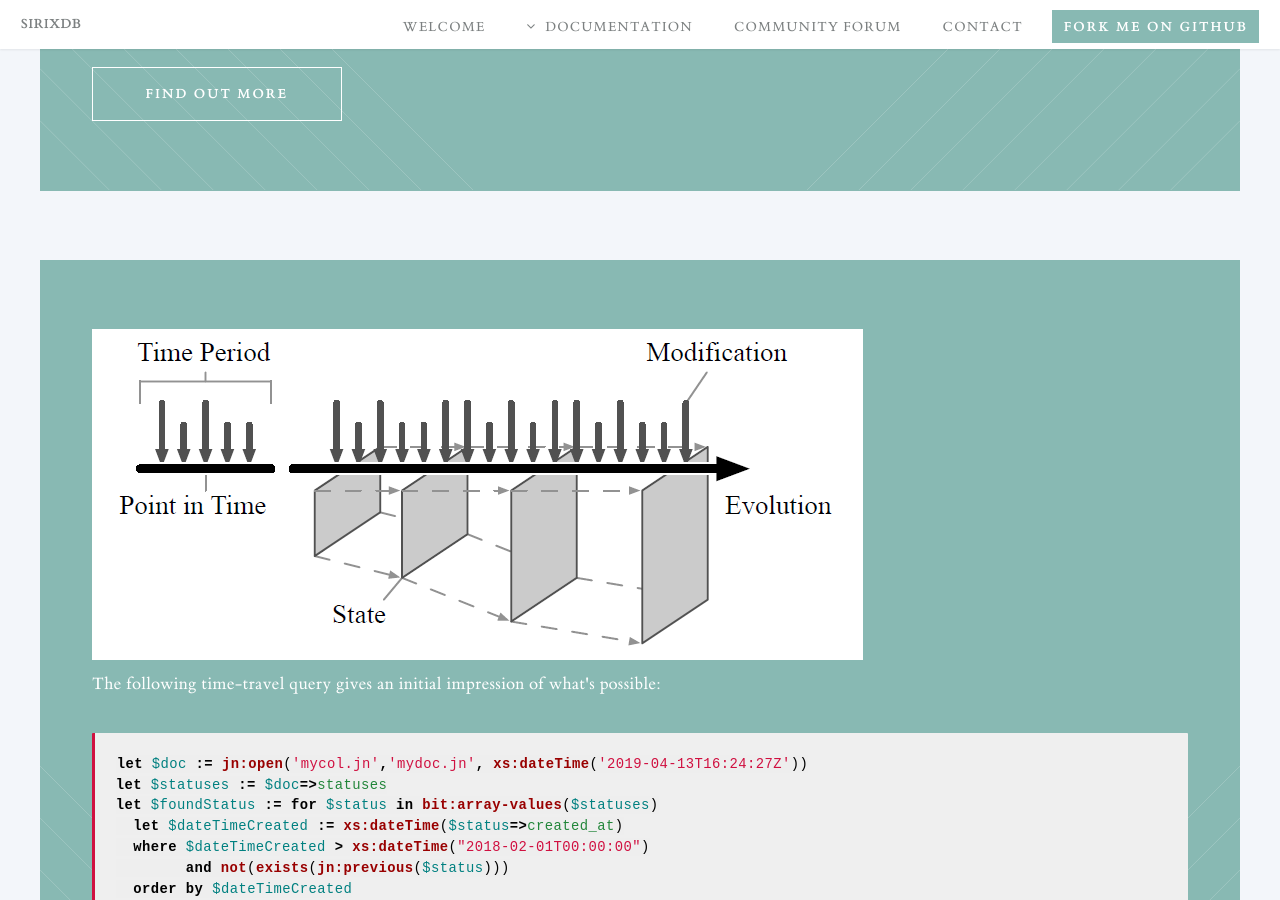
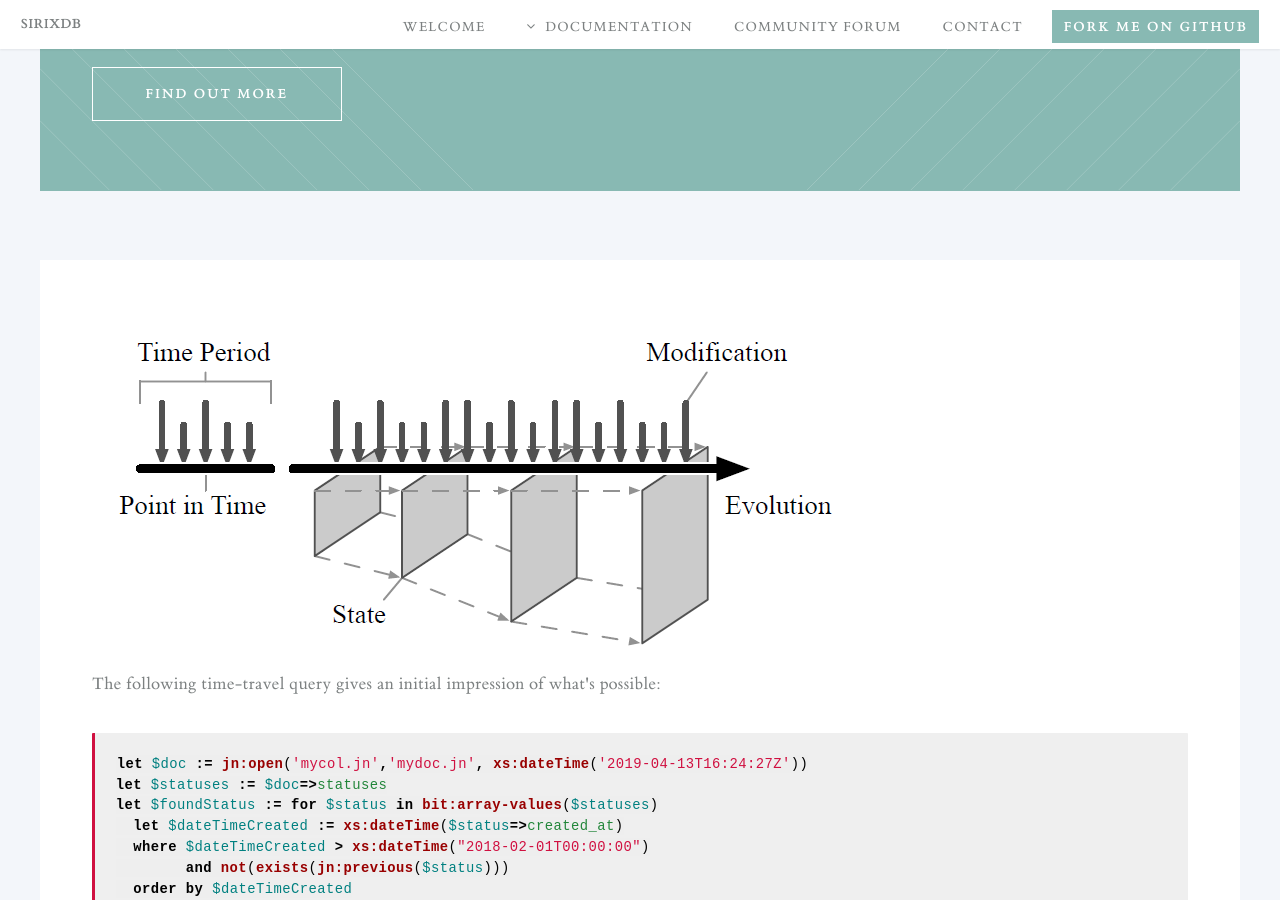
Before and after one commit to sirixdb/sirixdb.github.io, a Jekyll site: the page built from index.html, in a window 1280 px wide and 900 px high, scrolled down 1493 px. Built offline with Jekyll 4.4.1, drawn with Linux system fonts in a browser that asks for light colours.

Commit message:
Update index.html

```diff
--- a/index.html
+++ b/index.html
@@ -47,7 +47,7 @@ title: SirixDB - An Evolutionary NoSQL Document Store
 						</div>
 					</section>
 
-<section class="wrapper style2 container special">
+<section class="wrapper style3 container special">
 	<img src="images/evolution-of-state.png" align="middle"/>
 	<p>The following time-travel query gives an initial impression of what's possible:</p>
 
```
